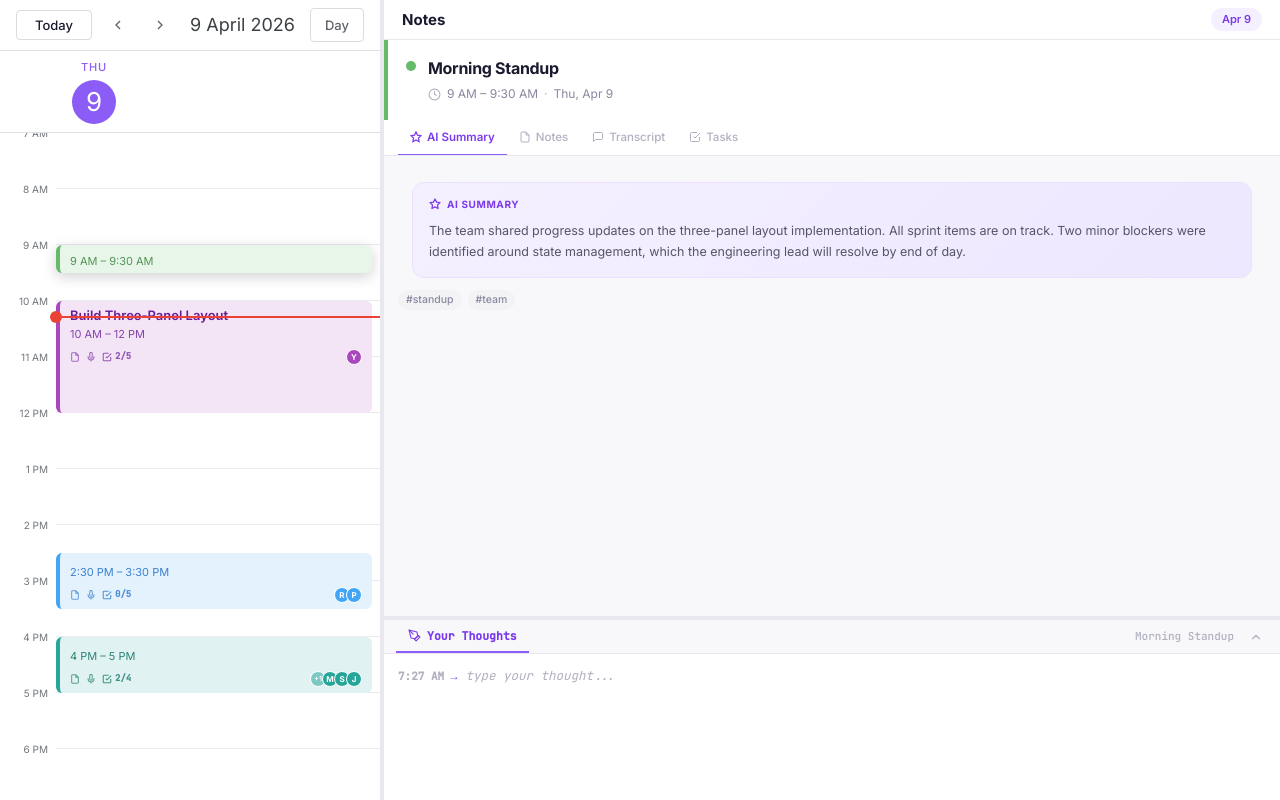
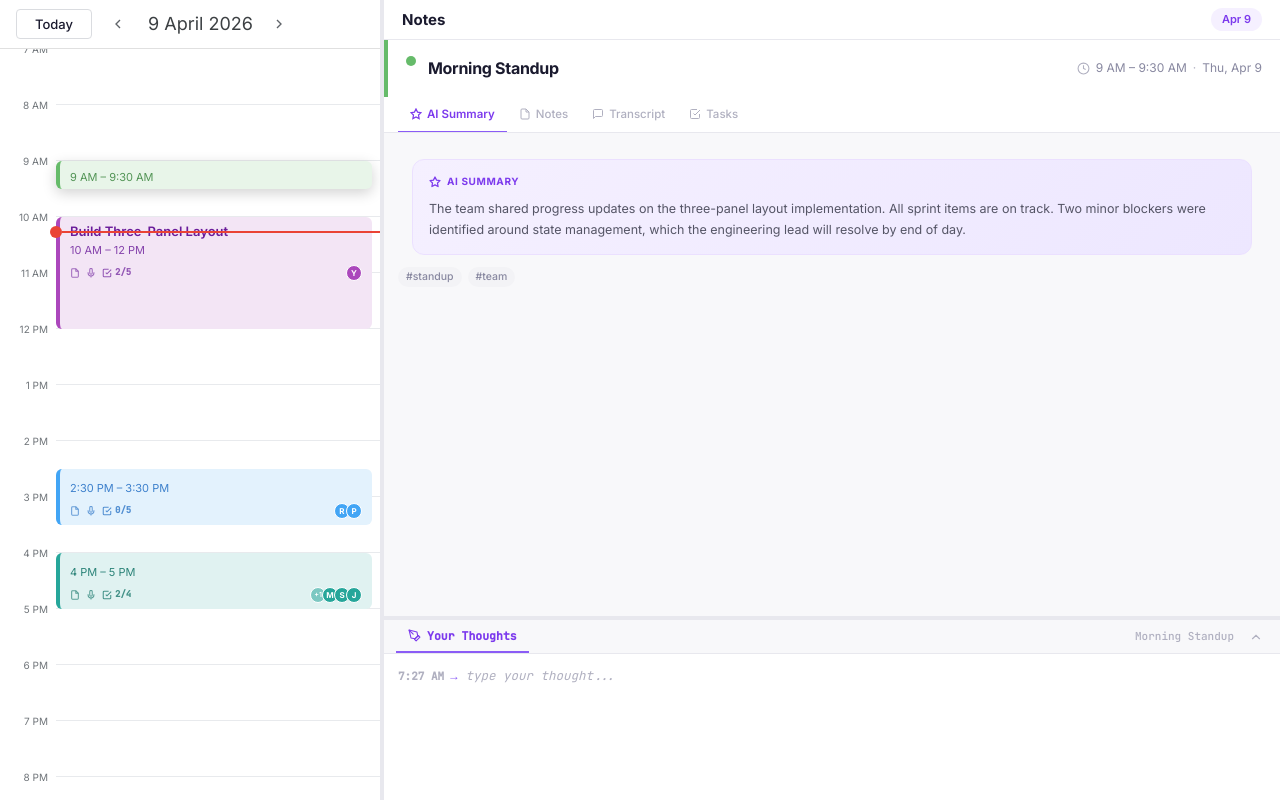
Before and after one commit to prince1823/innernet, a React (Vite) app: page / in a window 1280 px wide. Built offline with nearby package versions, Linux system fonts and the light colour scheme.

Commit message:
Refactor Calendar and Notes panels for improved layout and styling; hide scrollbar in CalendarPanel and enhance title row in NotesPanel for better visual consistency

```diff
--- a/src/components/CalendarPanel.css
+++ b/src/components/CalendarPanel.css
@@ -140,20 +140,12 @@
 }
 
 .cal-grid-scroll::-webkit-scrollbar {
-  width: 8px;
+  width: 0;
+  display: none;
 }
 
-.cal-grid-scroll::-webkit-scrollbar-track {
-  background: transparent;
-}
-
-.cal-grid-scroll::-webkit-scrollbar-thumb {
-  background: #dadce0;
-  border-radius: 4px;
-}
-
-.cal-grid-scroll::-webkit-scrollbar-thumb:hover {
-  background: #bdc1c6;
+.cal-grid-scroll {
+  scrollbar-width: none;
 }
 
 /* ── Time Grid ── */
--- a/src/components/CalendarPanel.jsx
+++ b/src/components/CalendarPanel.jsx
@@ -118,23 +118,12 @@ export default function CalendarPanel({ selectedDate, setSelectedDate, selectedE
           <button className="cal-arrow-btn" onClick={goToPrev}>
             <svg width="16" height="16" viewBox="0 0 24 24" fill="none" stroke="currentColor" strokeWidth="2"><polyline points="15 18 9 12 15 6"/></svg>
           </button>
+          <h2 className="cal-date-title">{headerLabel}</h2>
           <button className="cal-arrow-btn" onClick={goToNext}>
             <svg width="16" height="16" viewBox="0 0 24 24" fill="none" stroke="currentColor" strokeWidth="2"><polyline points="9 18 15 12 9 6"/></svg>
           </button>
-          <h2 className="cal-date-title">{headerLabel}</h2>
         </div>
-        <div className="cal-header-right">
-          <span className="cal-view-label">Day</span>
-        </div>
-      </div>
-
-      {/* Day label row */}
-      <div className="cal-day-label-row">
-        <div className="cal-gutter-space" />
-        <div className="cal-day-label">
-          <span className={`cal-day-name ${isToday ? 'today' : ''}`}>{dayName}</span>
-          <span className={`cal-day-num ${isToday ? 'today-num' : ''}`}>{dayNum}</span>
-        </div>
+        <div className="cal-header-right" />
       </div>
 
       {/* Time grid */}
--- a/src/components/NotesPanel.css
+++ b/src/components/NotesPanel.css
@@ -256,14 +256,20 @@
   height: 10px;
   border-radius: 50%;
   flex-shrink: 0;
-  margin-top: 5px;
 }
 
 .en-header-info {
   flex: 1;
   display: flex;
   flex-direction: column;
-  gap: 4px;
+  min-width: 0;
+}
+
+.en-title-row {
+  display: flex;
+  align-items: center;
+  justify-content: space-between;
+  gap: 12px;
 }
 
 .en-title {
@@ -271,6 +277,9 @@
   font-weight: 700;
   color: var(--text-primary);
   letter-spacing: -0.3px;
+  white-space: nowrap;
+  overflow: hidden;
+  text-overflow: ellipsis;
 }
 
 .en-time-row {
@@ -279,6 +288,8 @@
   gap: 6px;
   font-size: 12px;
   color: var(--text-tertiary);
+  flex-shrink: 0;
+  white-space: nowrap;
 }
 
 .en-time-row svg {
--- a/src/components/NotesPanel.jsx
+++ b/src/components/NotesPanel.jsx
@@ -104,12 +104,14 @@ export default function NotesPanel({ selectedDate, phase, selectedEvent, setSele
         <div className="en-header" style={{ borderLeftColor: eventColor?.border }}>
           <div className="en-color-dot" style={{ background: eventColor?.border }} />
           <div className="en-header-info">
+            <div className="en-title-row">
               <h3 className="en-title">{selectedEvent.title}</h3>
               <div className="en-time-row">
                 <svg width="13" height="13" viewBox="0 0 24 24" fill="none" stroke="currentColor" strokeWidth="2"><circle cx="12" cy="12" r="10"/><polyline points="12 6 12 12 16 14"/></svg>
                 <span>{formatTimeDisplay(selectedEvent.time)} – {formatTimeDisplay(selectedEvent.endTime)}</span>
                 <span className="en-separator">·</span>
                 <span>{new Date(selectedDate + 'T00:00:00').toLocaleDateString('en-US', { weekday: 'short', month: 'short', day: 'numeric' })}</span>
+              </div>
             </div>
           </div>
         </div>
```
Lines whose indentation alone changed are shown as unchanged.
